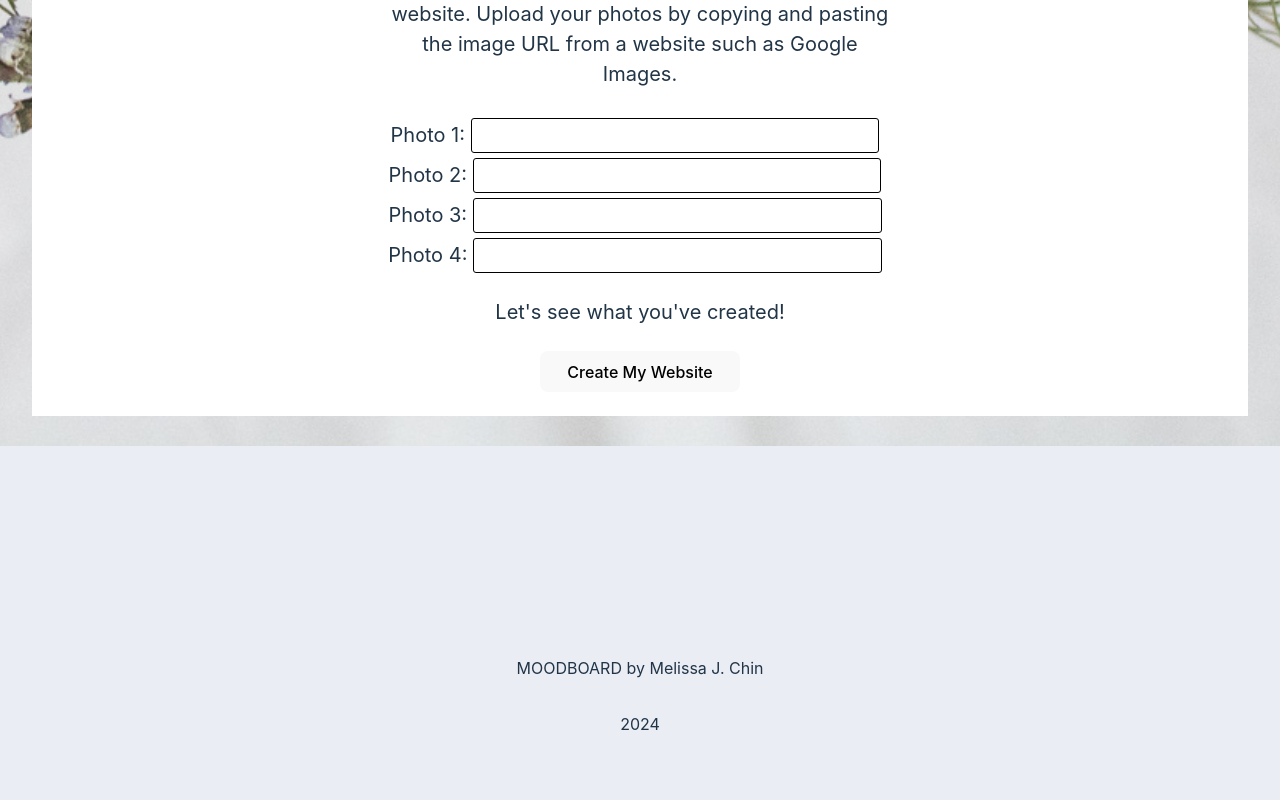
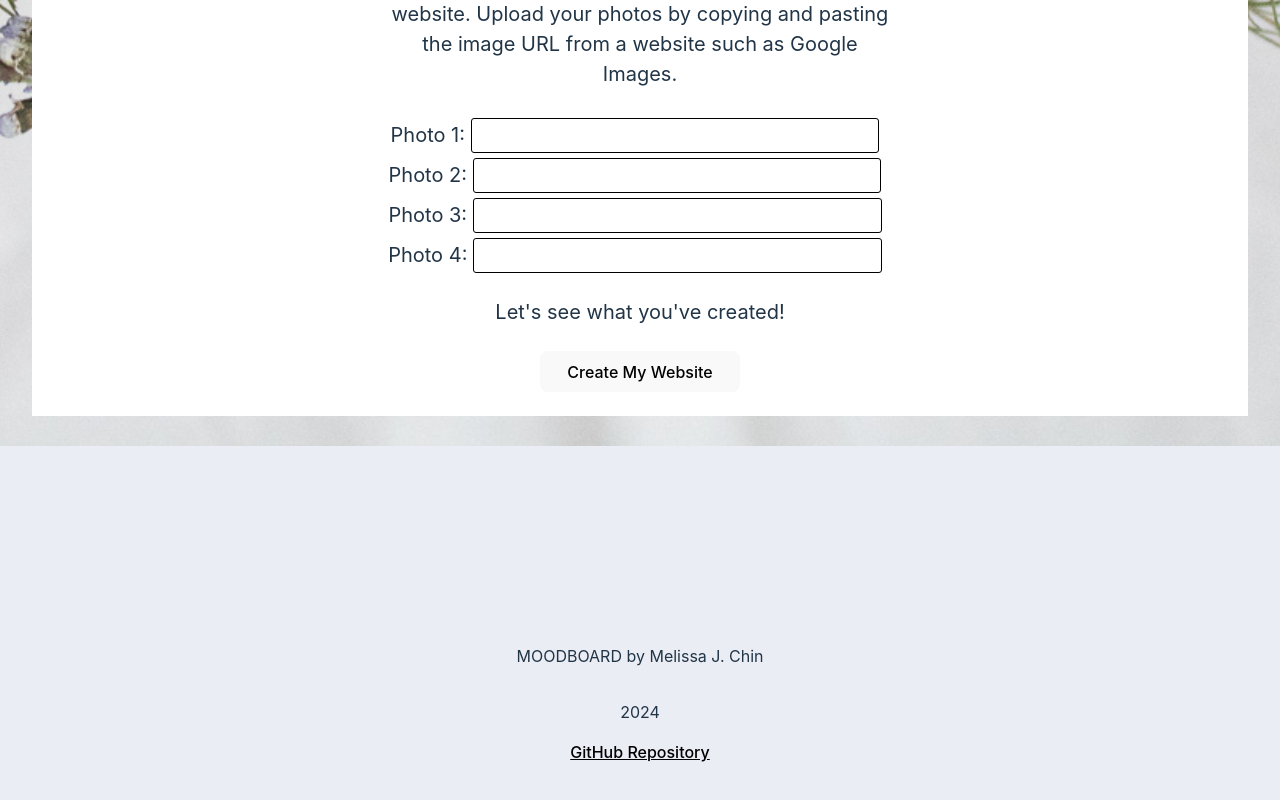
Before and after one commit to mjchin1/Moodboard-WebsiteBuilder, a React (Vite) app in the folder client/: page / in a window 1280 px wide. Shown: the part 1667-2467 px from the top of the page. Built offline with nearby package versions, Linux system fonts and the light colour scheme; a web font is replaced by a local one.

Commit message:
adding repo link to footer

```diff
--- a/client/src/App.jsx
+++ b/client/src/App.jsx
@@ -59,6 +59,7 @@ function App() {
       <footer className="appFooter">
         <p> MOODBOARD by Melissa J. Chin</p>
         <p> 2024 </p>
+        <a className="githubLink" href="https://github.com/mjchin1/Moodboard-WebsiteBuilder" target="_blank"> GitHub Repository</a>
       </footer>
       : null
 }
--- a/client/src/index.css
+++ b/client/src/index.css
@@ -458,6 +458,11 @@ button {
 .websiteName {
   font-size: 20px;
 }
+
+.githubLink {
+  font-size: 16px;
+  text-decoration: underline;
+}
 @media screen and (max-width: 500px) {
 
   .body{
```
